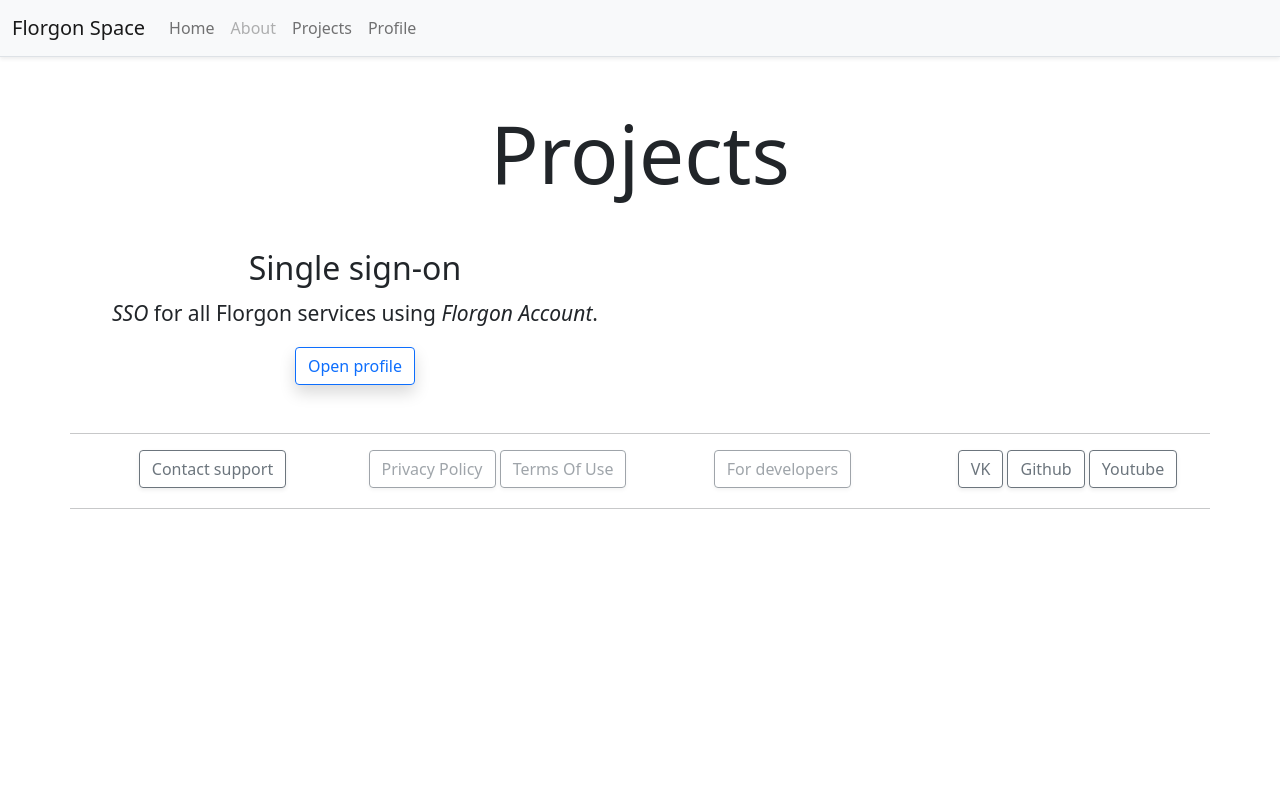
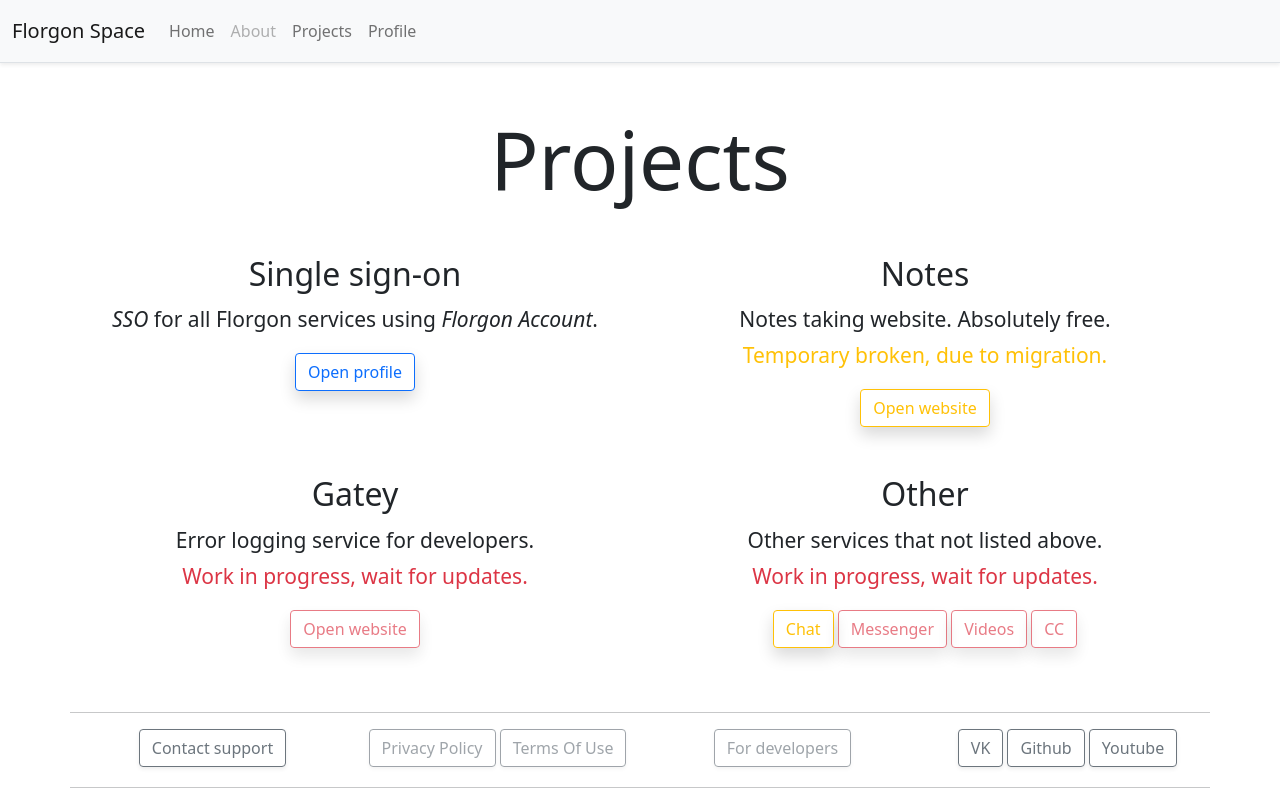
Before and after one commit to florgon/domain, a Next.js app: page /projects in a window 1280 px wide. Built offline with nearby package versions, Linux system fonts and the light colour scheme.

Commit message:
Update projects  page

```diff
--- a/pages/index.js
+++ b/pages/index.js
@@ -26,7 +26,7 @@ export default function Home() {
     <Container className="mt-5 text-center">
       <div className="display-1">Software solutions for <b>everyone</b>.</div>
       <div className="row mt-5">
-          <div className="col-lg ml-lg-5 text-center text-lg-left">
+          <div className="col-lg ml-lg-5 text-center text-lg-left mb-3">
               <h2>About</h2>
               <p>We providing software solutions and services for users, like you.</p>
               <Link href="/about"><a className="btn btn-outline-primary disabled shadow">Learn more</a></Link>
--- a/pages/projects.js
+++ b/pages/projects.js
@@ -25,16 +25,36 @@ export default function Projects() {
     <Navbar/>
     <Container className="mt-5 text-center">
       <div className="display-1">Projects</div>
-      <div className="row mt-5">
-          <div className="col-lg ml-lg-5 text-center text-lg-left mb-5">
+      <div className="row mt-5 mb-5">
+          <div className="col-lg ml-lg-5 text-center text-lg-left mb-3">
             <h2>Single sign-on</h2>
             <p><i>SSO</i> for all Florgon services using <i>Florgon Account</i>.</p>
             <Link href="https://profile.florgon.space"><a className="btn btn-outline-primary shadow">Open profile</a></Link>
           </div>
           <div className="col-lg ml-lg-5 text-center text-lg-right">
+            <h2>Notes</h2>
+            <span>Notes taking website. Absolutely free.</span>
+            <p className="text-warning">Temporary broken, due to migration.</p>
+            <Link href="https://notes.florgon.space"><a className="btn btn-outline-warning shadow">Open website</a></Link>
           </div>
       </div>
-
+      <div className="row mt-5 mb-5">
+          <div className="col-lg ml-lg-5 text-center text-lg-left mb-3">
+            <h2>Gatey</h2>
+            <span>Error logging service for developers.</span>
+            <p className="text-danger">Work in progress, wait for updates.</p>
+            <Link href="https://gatey.florgon.space"><a className="btn btn-outline-danger disabled shadow">Open website</a></Link>
+          </div>
+          <div className="col-lg ml-lg-5 text-center text-lg-right mb-3">
+            <h2>Other</h2>
+            <span>Other services that not listed above.</span>
+            <p className="text-danger">Work in progress, wait for updates.</p>
+            <Link href="https://chat.florgon.space"><a className="btn btn-outline-warning shadow">Chat</a></Link>&nbsp;
+            <Link href="https://chat.florgon.space"><a className="btn btn-outline-danger shadow disabled">Messenger</a></Link>&nbsp;
+            <Link href="https://videos.florgon.space"><a className="btn btn-outline-danger shadow disabled">Videos</a></Link>&nbsp;
+            <Link href="https://cc.florgon.space"><a className="btn btn-outline-danger shadow disabled">CC</a></Link>
+          </div>
+      </div>
       <Footer/>
     </Container>
   </>)
--- a/styles/globals.css
+++ b/styles/globals.css
@@ -10,7 +10,7 @@ h2 {
     font-size: 32px;
 }
 
-p {
+p,span{
     font-size: 21px;
     font-weight: 200;
     line-height: 36px;
```
